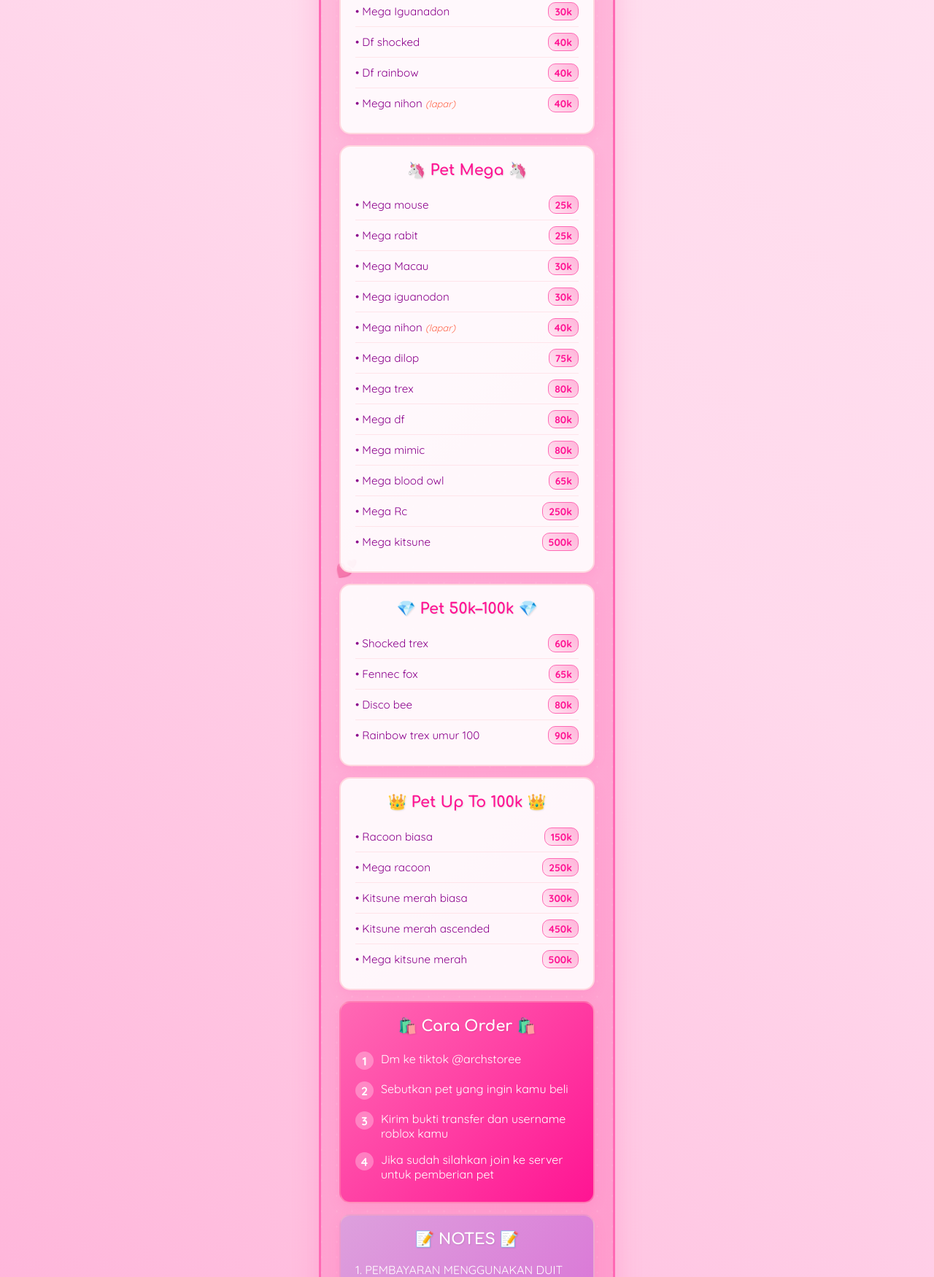
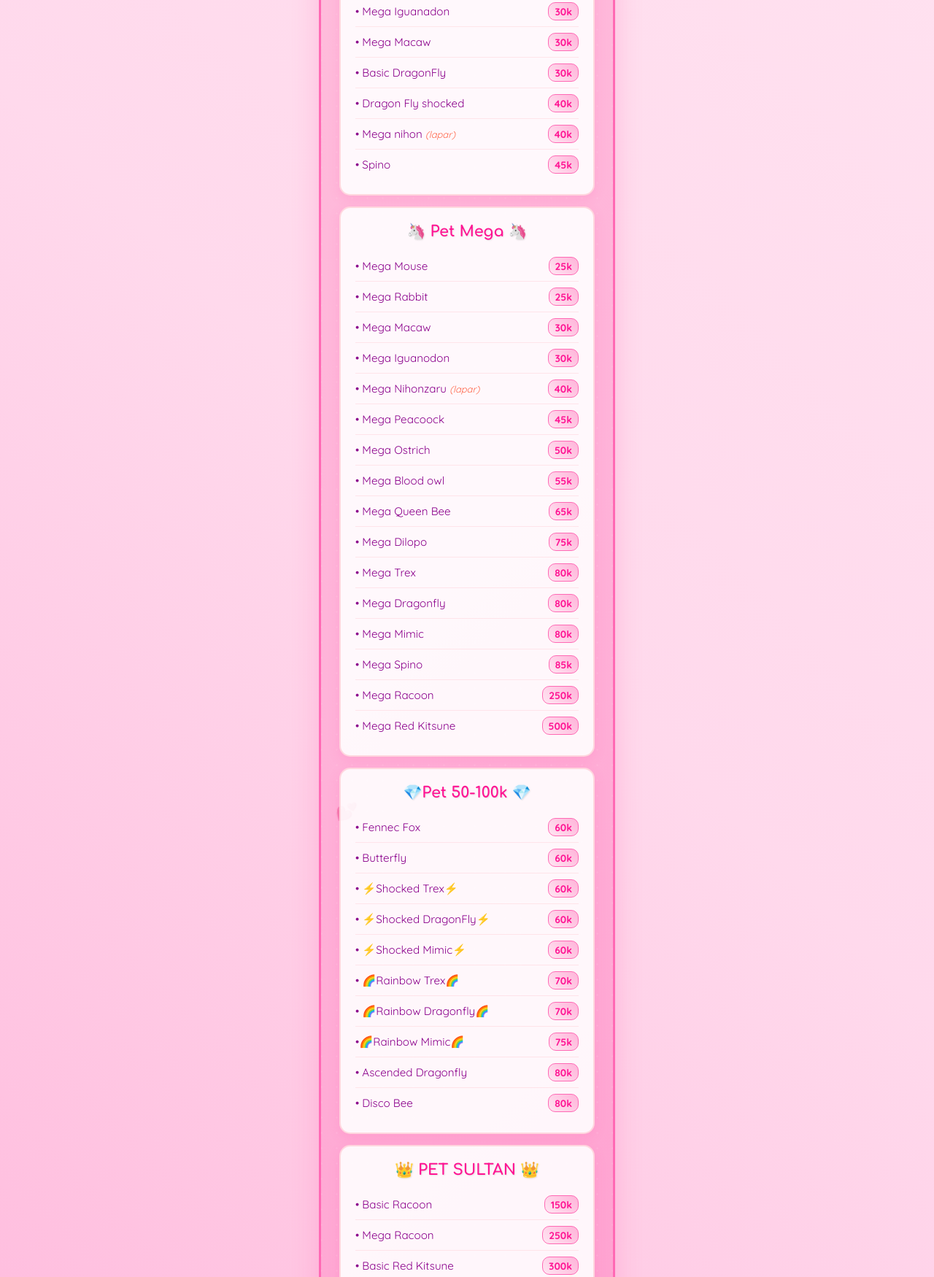
Before and after one commit to AryaMandala33/archstore-site, a plain HTML site: page index.html in a window 1280 px wide. Shown: the part 978-2728 px from the top of the page at 73% size. Drawn offline with Linux system fonts and the light colour scheme; a script that the page names is missing.

Commit message:
index.html

```diff
--- a/index.html
+++ b/index.html
@@ -99,7 +99,7 @@
                     </defs>
                 </svg>
             </div>
-            <p class="subtitle">PRICELIST PET ARCHSTOREE</p>
+            <p class="subtitle"> 💸 PRICELIST PET ARCHSTORE 💸</p>
         </div>
 
         <div class="content">
@@ -107,7 +107,7 @@
                 <h2 class="section-title">🌟 Pet Dibawah 50k 🌟</h2>
                 <ul class="pet-list">
                     <li class="pet-item">
-                        <span class="pet-name">• Pet tumbal</span>
+                        <span class="pet-name">• Pet Tumbal</span>
                         <span class="pet-price">5k</span>
                     </li>
                     <li class="pet-item">
@@ -115,19 +115,27 @@
                         <span class="pet-price">6k</span>
                     </li>
                     <li class="pet-item">
-                        <span class="pet-name">• Red fox</span>
+                        <span class="pet-name">• Triceratop</span>
+                        <span class="pet-price">8k</span>
+                    </li>
+                    <li class="pet-item">
+                        <span class="pet-name">• Red Fox</span>
                         <span class="pet-price">10k</span>
                     </li>
                     <li class="pet-item">
-                        <span class="pet-name">• C Kitsune</span>
+                        <span class="pet-name">• Bronto</span>
+                        <span class="pet-price">10k</span>
+                    </li>
+                    <li class="pet-item">
+                        <span class="pet-name">• Corrupted Kitsune</span>
                         <span class="pet-price">15k</span>
                     </li>
                     <li class="pet-item">
-                        <span class="pet-name">• Dilop biasa</span>
+                        <span class="pet-name">• Basic Dilop </span>
                         <span class="pet-price">15k</span>
                     </li>
                     <li class="pet-item">
-                        <span class="pet-name">• Chiken Zombie</span>
+                        <span class="pet-name">• Chicken Zombie</span>
                         <span class="pet-price">15k</span>
                     </li>
                     <li class="pet-item">
@@ -139,7 +147,7 @@
                         <span class="pet-price">20k</span>
                     </li>
                     <li class="pet-item">
-                        <span class="pet-name">• Ferret</span>
+                        <span class="pet-name">• Ferret (FFF)</span>
                         <span class="pet-price">20k</span>
                     </li>
                     <li class="pet-item">
@@ -147,11 +155,11 @@
                         <span class="pet-price">20k</span>
                     </li>
                     <li class="pet-item">
-                        <span class="pet-name">• Mimic</span>
+                        <span class="pet-name">• Basic Mimic</span>
                         <span class="pet-price">25k</span>
                     </li>
                     <li class="pet-item">
-                        <span class="pet-name">• Trex biasa</span>
+                        <span class="pet-name">• Basic Trex </span>
                         <span class="pet-price">25k</span>
                     </li>
                     <li class="pet-item">
@@ -163,7 +171,7 @@
                         <span class="pet-price">25k</span>
                     </li>
                     <li class="pet-item">
-                        <span class="pet-name">• Df biasa</span>
+                        <span class="pet-name">• Mega Iguanadon</span>
                         <span class="pet-price">30k</span>
                     </li>
                     <li class="pet-item">
@@ -171,21 +179,22 @@
                         <span class="pet-price">30k</span>
                     </li>
                     <li class="pet-item">
-                        <span class="pet-name">• Mega Iguanadon</span>
+                        <span class="pet-name">• Basic DragonFly</span>
                         <span class="pet-price">30k</span>
                     </li>
                     <li class="pet-item">
-                        <span class="pet-name">• Df shocked</span>
-                        <span class="pet-price">40k</span>
-                    </li>
-                    <li class="pet-item">
-                        <span class="pet-name">• Df rainbow</span>
+                        <span class="pet-name">• Dragon Fly shocked</span>
                         <span class="pet-price">40k</span>
                     </li>
                     <li class="pet-item">
                         <span class="pet-name">• Mega nihon <span class="special-note">(lapar)</span></span>
                         <span class="pet-price">40k</span>
                     </li>
+                    <li class="pet-item">
+                        <span class="pet-name">• Spino <span class="special-note"></span></span>
+                        <span class="pet-price">45k</span>
+                    </li>
+
                 </ul>
             </div>
 
@@ -193,99 +202,141 @@
                 <h2 class="section-title">🦄 Pet Mega 🦄</h2>
                 <ul class="pet-list">
                     <li class="pet-item">
-                        <span class="pet-name">• Mega mouse</span>
+                        <span class="pet-name">• Mega Mouse</span>
                         <span class="pet-price">25k</span>
                     </li>
                     <li class="pet-item">
-                        <span class="pet-name">• Mega rabit</span>
+                        <span class="pet-name">• Mega Rabbit</span>
                         <span class="pet-price">25k</span>
                     </li>
                     <li class="pet-item">
-                        <span class="pet-name">• Mega Macau</span>
+                        <span class="pet-name">• Mega Macaw</span>
                         <span class="pet-price">30k</span>
                     </li>
                     <li class="pet-item">
-                        <span class="pet-name">• Mega iguanodon</span>
+                        <span class="pet-name">• Mega Iguanodon</span>
                         <span class="pet-price">30k</span>
                     </li>
                     <li class="pet-item">
-                        <span class="pet-name">• Mega nihon <span class="special-note">(lapar)</span></span>
+                        <span class="pet-name">• Mega Nihonzaru <span class="special-note">(lapar)</span></span>
                         <span class="pet-price">40k</span>
                     </li>
+                      <li class="pet-item">
+                        <span class="pet-name">• Mega Peacoock</span>
+                        <span class="pet-price">45k</span>
+                    </li>
+                      <li class="pet-item">
+                        <span class="pet-name">• Mega Ostrich </span>
+                        <span class="pet-price">50k</span>
+                    </li>
+                     <li class="pet-item">
+                        <span class="pet-name">• Mega Blood owl</span>
+                        <span class="pet-price">55k</span>
+                    </li>
                     <li class="pet-item">
-                        <span class="pet-name">• Mega dilop</span>
+                        <span class="pet-name">• Mega Queen Bee</span>
+                        <span class="pet-price">65k</span>
+                    </li>
+                    <li class="pet-item">
+                        <span class="pet-name">• Mega Dilopo</span>
                         <span class="pet-price">75k</span>
                     </li>
                     <li class="pet-item">
-                        <span class="pet-name">• Mega trex</span>
+                        <span class="pet-name">• Mega Trex</span>
                         <span class="pet-price">80k</span>
                     </li>
                     <li class="pet-item">
-                        <span class="pet-name">• Mega df</span>
+                        <span class="pet-name">• Mega Dragonfly</span>
                         <span class="pet-price">80k</span>
                     </li>
                     <li class="pet-item">
-                        <span class="pet-name">• Mega mimic</span>
+                        <span class="pet-name">• Mega Mimic</span>
                         <span class="pet-price">80k</span>
                     </li>
-                    <li class="pet-item">
-                        <span class="pet-name">• Mega blood owl</span>
-                        <span class="pet-price">65k</span>
+                      <li class="pet-item">
+                        <span class="pet-name">• Mega Spino</span>
+                        <span class="pet-price">85k</span>
                     </li>
                     <li class="pet-item">
-                        <span class="pet-name">• Mega Rc</span>
+                        <span class="pet-name">• Mega Racoon</span>
                         <span class="pet-price">250k</span>
                     </li>
                     <li class="pet-item">
-                        <span class="pet-name">• Mega kitsune</span>
+                        <span class="pet-name">• Mega Red Kitsune</span>
                         <span class="pet-price">500k</span>
                     </li>
                 </ul>
             </div>
 
             <div class="section">
-                <h2 class="section-title">💎 Pet 50k–100k 💎</h2>
+                <h2 class="section-title"> 💎Pet 50-100k 💎</h2>
                 <ul class="pet-list">
-                    <li class="pet-item">
-                        <span class="pet-name">• Shocked trex</span>
+                      <li class="pet-item">
+                        <span class="pet-name">• Fennec Fox</span>
+                        <span class="pet-price">60k</span>
+                    </li>
+                     <li class="pet-item">
+                        <span class="pet-name">• Butterfly </span>
                         <span class="pet-price">60k</span>
                     </li>
                     <li class="pet-item">
-                        <span class="pet-name">• Fennec fox</span>
-                        <span class="pet-price">65k</span>
+                        <span class="pet-name">• ⚡Shocked Trex⚡</span>
+                        <span class="pet-price">60k</span>
                     </li>
+                      <li class="pet-item">
+                        <span class="pet-name">• ⚡Shocked DragonFly⚡</span>
+                        <span class="pet-price">60k</span>
+                    </li>
+                      <li class="pet-item">
+                        <span class="pet-name">• ⚡Shocked Mimic⚡</span>
+                        <span class="pet-price">60k</span>
+                    </li>
+                      </li>
                     <li class="pet-item">
-                        <span class="pet-name">• Disco bee</span>
+                        <span class="pet-name">• 🌈Rainbow Trex🌈</span>
+                        <span class="pet-price">70k</span>
+                    </li>
+                     <li class="pet-item">
+                        <span class="pet-name">• 🌈Rainbow Dragonfly🌈</span>
+                        <span class="pet-price">70k</span>
+                    </li>
+                      </li>
+                    <li class="pet-item">
+                        <span class="pet-name">•🌈Rainbow Mimic🌈</span>
+                        <span class="pet-price">75k</span>
+                    </li>
+                      <li class="pet-item">
+                        <span class="pet-name">• Ascended Dragonfly</span>
                         <span class="pet-price">80k</span>
                     </li>
+
                     <li class="pet-item">
-                        <span class="pet-name">• Rainbow trex umur 100</span>
-                        <span class="pet-price">90k</span>
-                    </li>
+                        <span class="pet-name">• Disco Bee </span>
+                        <span class="pet-price">80k</span>
                 </ul>
             </div>
 
             <div class="section">
-                <h2 class="section-title">👑 Pet Up To 100k 👑</h2>
+                <h2 class="section-title">👑 PET SULTAN 👑</h2>
                 <ul class="pet-list">
                     <li class="pet-item">
-                        <span class="pet-name">• Racoon biasa</span>
+                        <span class="pet-name">• Basic Racoon </span>
                         <span class="pet-price">150k</span>
                     </li>
                     <li class="pet-item">
-                        <span class="pet-name">• Mega racoon</span>
+                        <span class="pet-name">• Mega Racoon </span>
                         <span class="pet-price">250k</span>
                     </li>
                     <li class="pet-item">
-                        <span class="pet-name">• Kitsune merah biasa</span>
+                        <span class="pet-name">• Basic Red Kitsune </span>
                         <span class="pet-price">300k</span>
                     </li>
                     <li class="pet-item">
-                        <span class="pet-name">• Kitsune merah ascended</span>
+                        <span class="pet-name">• Ascended Red Kitsune </span>
                         <span class="pet-price">450k</span>
                     </li>
                     <li class="pet-item">
-                        <span class="pet-name">• Mega kitsune merah</span>
+                        <span class="pet-name">• Mega Red Kitsune </span>
                         <span class="pet-price">500k</span>
                     </li>
                 </ul>
@@ -318,6 +369,7 @@
                 <div class="note-item">1. PEMBAYARAN MENGGUNAKAN DUIT ASLI BUKAN SHECKLES</div>
                 <div class="note-item">2. NEGO DIPERSILAHKAN</div>
                 <div class="note-item">3. SILAHKAN TANYA PET LAIN JIKA TIDAK TERCANTUM</div>
+                <div class="note-item">4. BOLEH REQUEST PET DM SAJA HARGA SPECIAL</div>
             </div>
         </div>
     </div>
```
